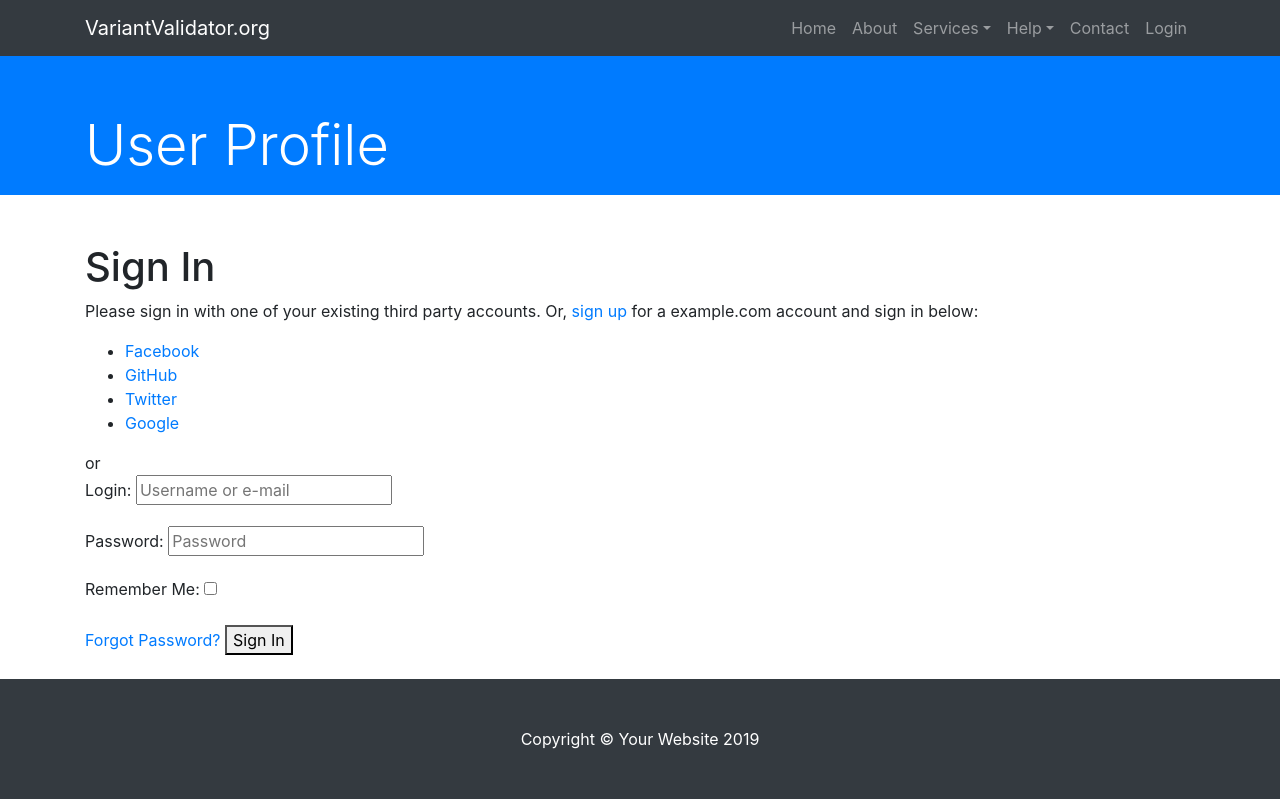
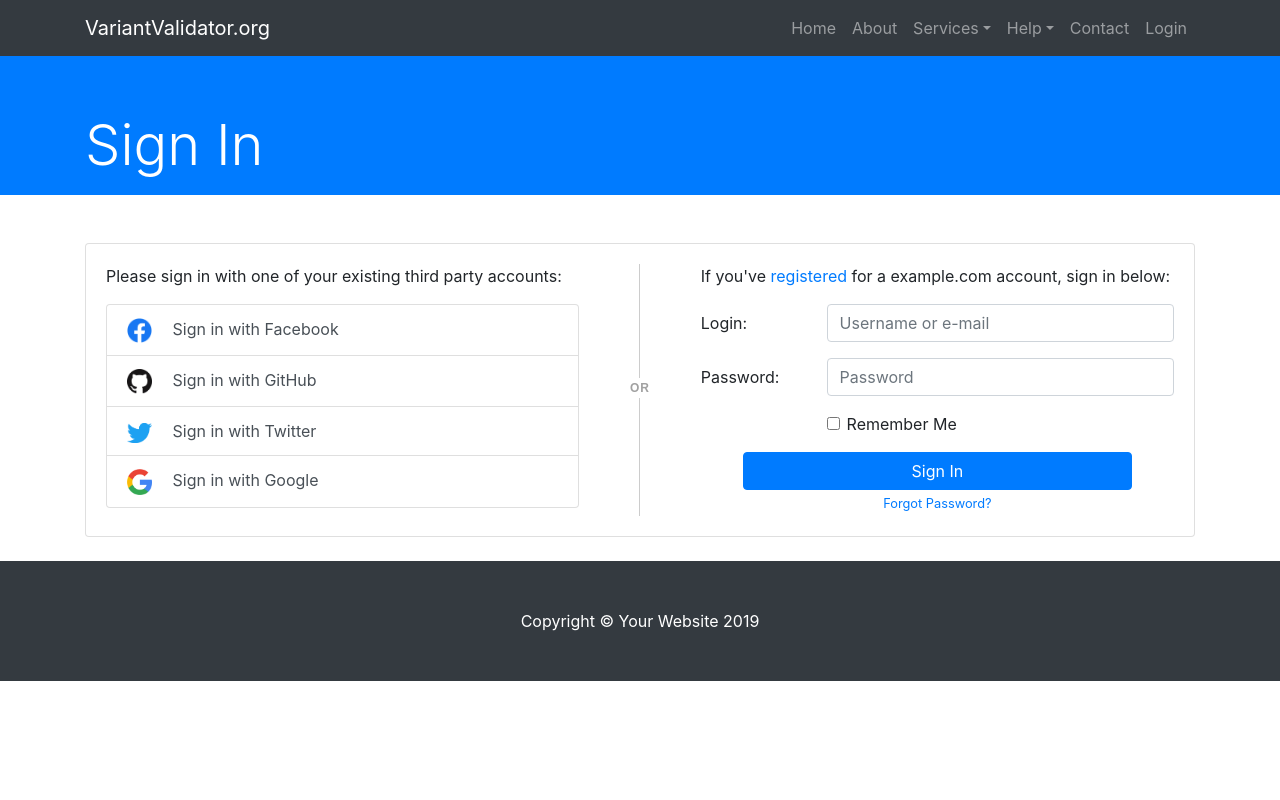
Before and after one commit to openvar/VVweb, a Django app: page /accounts/login/ in a window 1280 px wide. Run offline with Django 3.2, Linux system fonts and the light colour scheme; parts of the project's set-up code (start-up, migrations or seed data) failed here and were passed over; some libraries are stand-ins or nearby versions.

Commit message:
Added template for signup page that looks good and uses third party logos

```diff
--- a/web/static/css/vvweb.css
+++ b/web/static/css/vvweb.css
@@ -38,3 +38,42 @@ code {
   z-index: 999999;
   opacity: 0.95;
 }
+
+
+.wrapper {
+    position: relative;
+    width: 250px;
+    height: 300px;
+    border: 1px dashed #ccc;
+    margin: 10px;
+}
+
+.line {
+    position: absolute;
+    left: 49%;
+    top: 0;
+    bottom: 0;
+    width: 1px;
+    background: #ccc;
+    z-index: 1;
+}
+
+.wordwrapper {
+    text-align: center;
+    height: 12px;
+    position: absolute;
+    left: 0;
+    right: 0;
+    top: 50%;
+    margin-top: -12px;
+    z-index: 2;
+}
+
+.word {
+    color: #a1a1a1;
+    text-transform: uppercase;
+    letter-spacing: 1px;
+    padding: 3px;
+    font: bold 12px arial,sans-serif;
+    background: #fff;
+}
--- a/web/templates/account/base.html
+++ b/web/templates/account/base.html
@@ -6,7 +6,7 @@
     <div class="container h-25">
       <div class="row h-25 align-items-center">
         <div class="col-lg-12">
-          <h1 class="display-4 text-white mt-5 mb-2">User Profile</h1>
+          <h1 class="display-4 text-white mt-5 mb-2">{% block header_title %}User Profile{% endblock %}</h1>
         </div>
       </div>
     </div>
--- /dev/null
+++ b/web/templates/account/login.html
@@ -0,0 +1,105 @@
+{% extends "account/base.html" %}
+
+{% load i18n %}
+{% load account socialaccount %}
+{% load widget_tweaks %}
+{% load static %}
+
+{% block head_title %}{% trans "Sign In" %}{% endblock %}
+
+{% block header_title %}{% trans "Sign In" %}{% endblock %}
+
+{% block content %}
+
+  <div class="row">
+    <div class="col-sm-12">
+      <div class="card">
+        <div class="card-body">
+          <div class="row">
+            <div class="col mb-2">
+              <p>{% blocktrans %}Please sign in with one
+                  of your existing third party accounts:{% endblocktrans %}
+              </p>
+              {% get_providers as socialaccount_providers %}
+              <div class="list-group">
+              {% for provider in socialaccount_providers %}
+                <a title="{{provider.name}}" class="socialaccount_provider {{provider.id}} list-group-item list-group-item-action"
+                         href="{% provider_login_url provider.id process=process scope=scope auth_params=auth_params %}">
+                  <img class="img-fluid mr-3" src="{% static 'img/logos/'|add:provider.name|add:'.png' %}" width="25">
+                  <div class="d-inline d-sm-none d-md-inline">Sign in with</div> {{ provider.name }}
+                </a>
+              {% endfor %}
+              </div>
+              {% include "socialaccount/snippets/login_extra.html" %}
+            </div>
+            <div class="col-sm-1 mb-2 mt-2 mb-sm-0 mt-sm-0">
+              <div class="line"></div>
+              <div class="wordwrapper">
+                  <div class="word">or</div>
+              </div>
+            </div>
+            <div class="col">
+              <p>{% blocktrans with site.name as site_name %}If you've <a href="{{ signup_url }}">registered</a>
+                  for a {{ site_name }} account, sign in below:{% endblocktrans %}
+              </p>
+              <form class="login" method="POST" action="{% url 'account_login' %}">
+                {% csrf_token %}
+                <div class="form-group row">
+                  <div class="col-3 col-sm-4 col-md-3">
+                   <label class="col-form-label" for="{{ form.login.id_for_label }}">{{ form.login.label }}:</label>
+                  </div>
+                  <div class="col">
+                   {{ form.login | add_class:'form-control' }}
+                  </div>
+                  {% if form.login.errors %}
+                  <div class="text-danger">
+                    {{ form.login.errors }}
+                  </div>
+                  {% endif %}
+                </div>
+                <div class="form-group row">
+                  <div class="col-3 col-sm-4 col-md-3">
+                   <label class="col-form-label" for="{{ form.password.id_for_label }}">{{ form.password.label }}:</label>
+                  </div>
+                  <div class="col">
+                   {{ form.password | add_class:'form-control' }}
+                  </div>
+                  {% if form.password.errors %}
+                  <div class="text-danger">
+                    {{ form.password.errors }}
+                  </div>
+                  {% endif %}
+                </div>
+                <div class="form-group row">
+                  <div class="offset-3 offset-sm-4 offset-md-3 col">
+                    <div class="form-check">
+                      {{ form.remember | add_class:'form-check-input'}}
+                      <label class="form-check-label" for="{{ form.remember.id_for_label }}">{{ form.remember.label }}</label>
+                    </div>
+                  </div>
+                </div>
+                <div class="text-danger">
+                  {{ form.non_field_errors }}
+                </div>
+                {% if redirect_field_value %}
+                <input type="hidden" name="{{ redirect_field_name }}" value="{{ redirect_field_value }}" />
+                {% endif %}
+                <div class="row">
+                  <div class="offset-1 col-10">
+                    <button class="btn btn-block btn-primary" type="submit">{% trans "Sign In" %}</button>
+                  </div>
+                </div>
+                <div class="row">
+                  <div class="col text-center">
+                    <a class="small" href="{% url 'account_reset_password' %}">{% trans "Forgot Password?" %}</a>
+                  </div>
+                </div>
+              </form>
+            </div>
+          </div>
+        </div>
+      </div>
+    </div>
+  </div>
+
+{% endblock %}
```
Also changed, not shown: web/static/img/logos/Facebook.png (added), web/static/img/logos/GitHub.png (added), web/static/img/logos/Google.png (added), web/static/img/logos/Google_ori.png (added), web/static/img/logos/Twitter.png (added), web/static/img/logos/Twitter_ori.png (added).
